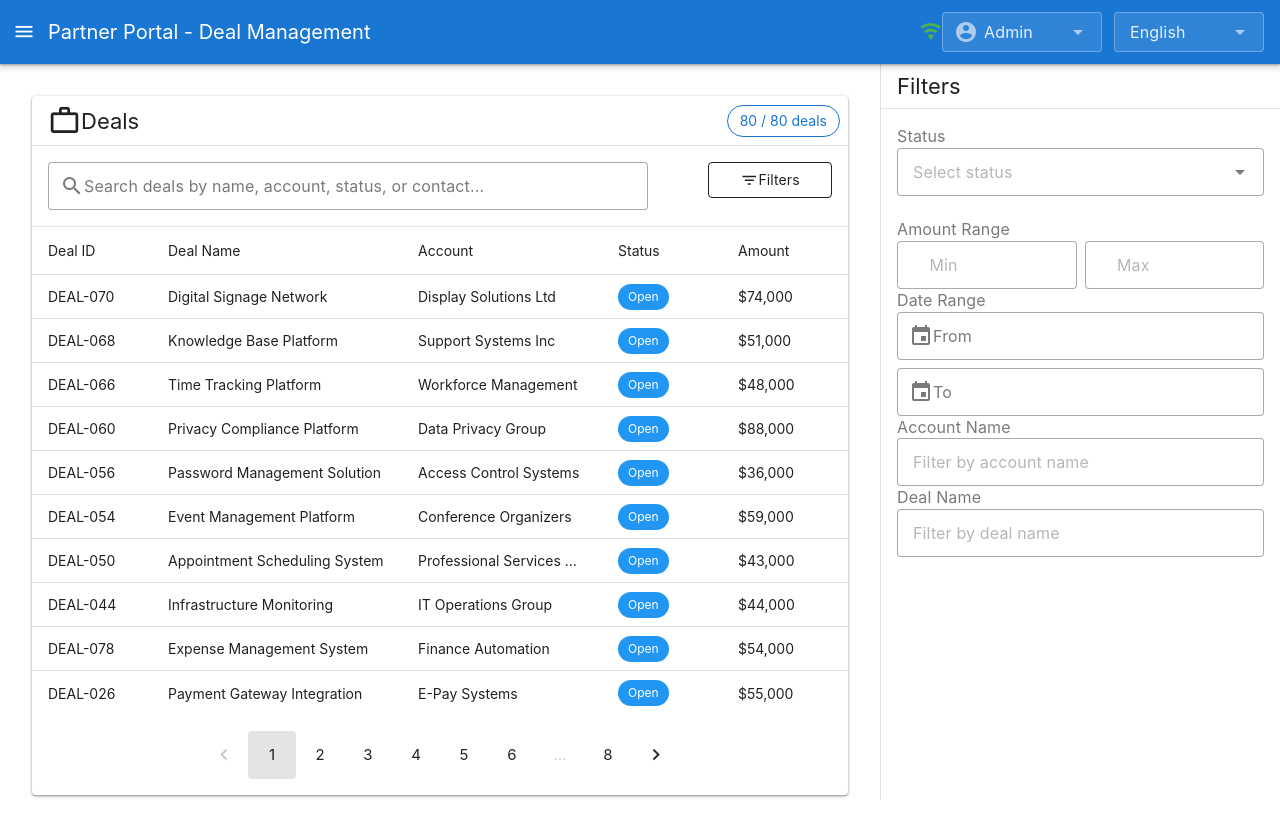
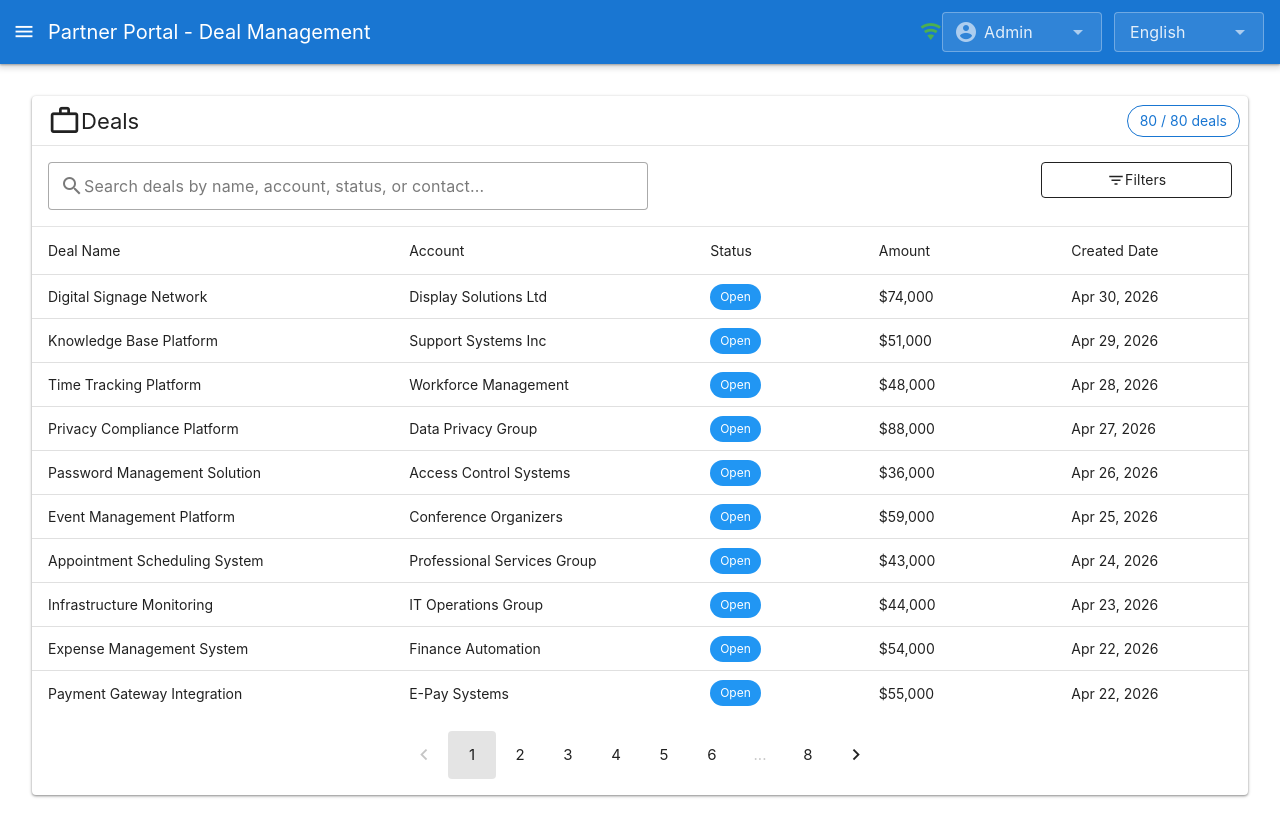
Before and after one commit to mariariazanova/partner-portal-dashboard, a Vue app: page /deals in a window 1280 px wide. Built offline with nearby package versions, Linux system fonts and the light colour scheme; the HTML template or start-up script is replaced by a standard one.

Commit message:
Fix some UI issues

```diff
--- a/src/App.vue
+++ b/src/App.vue
@@ -27,10 +27,10 @@ const languages = [
   { value: 'es', title: 'Español' },
 ]
 
-const roles = [
-  { value: UserRole.ADMIN, title: 'Admin' },
-  { value: UserRole.PARTNER, title: 'Partner' },
-]
+const roles = computed(() => [
+  { value: UserRole.ADMIN, title: t('userRole.admin') },
+  { value: UserRole.PARTNER, title: t('userRole.partner') },
+])
 
 function navigateTo(route: string) {
   router.push(route)
--- a/src/components/DealCard.vue
+++ b/src/components/DealCard.vue
@@ -1,8 +1,8 @@
 <template>
-  <v-card elevation="2" @click="$emit('view', deal.dealId)">
+  <v-card elevation="2" hover class="clickable-card" @click="$emit('view', deal.dealId)">
     <v-card-text>
-      <div class="d-flex justify-space-between align-center mb-2">
-        <div class="text-caption text-grey">{{ deal.dealId }}</div>
+      <div class="d-flex justify-space-between align-center mb-3">
+        <div class="text-h6">{{ deal.dealName }}</div>
         <v-chip
           :color="getStatusColor(deal.status)"
           size="small"
@@ -11,8 +11,6 @@
           {{ $t(`dealStatus.${deal.status.toLowerCase()}`) }}
         </v-chip>
       </div>
-
-      <div class="text-h6 mb-2">{{ deal.dealName }}</div>
 
       <div class="text-body-2 mb-3">
         <v-icon icon="mdi-office-building" size="small" class="me-1"></v-icon>
@@ -43,24 +41,15 @@
         </div>
       </div>
     </v-card-text>
-
-    <v-card-actions>
-      <v-spacer></v-spacer>
-      <v-btn
-        color="primary"
-        variant="text"
-        append-icon="mdi-arrow-right"
-        @click.stop="$emit('view', deal.dealId)"
-      >
-        {{ $t('common.viewDetails') }}
-      </v-btn>
-    </v-card-actions>
   </v-card>
 </template>
 
 <script setup lang="ts">
+import { useI18n } from 'vue-i18n'
 import type { Deal } from '@/types'
 import { DealStatus } from '@/types'
+
+const { locale } = useI18n()
 
 interface Props {
   deal: Deal
@@ -95,10 +84,21 @@ function formatCurrency(amount: number): string {
 }
 
 function formatDate(dateString: string): string {
-  return new Date(dateString).toLocaleDateString('en-US', {
+  return new Date(dateString).toLocaleDateString(locale.value, {
     year: 'numeric',
     month: 'short',
     day: 'numeric',
   })
 }
 </script>
+
+<style scoped>
+.clickable-card {
+  cursor: pointer;
+  transition: transform 0.2s ease, box-shadow 0.2s ease;
+}
+
+.clickable-card:hover {
+  transform: translateY(-2px);
+}
+</style>
--- a/src/components/FilterPanel.vue
+++ b/src/components/FilterPanel.vue
@@ -13,20 +13,19 @@
       <!-- Header -->
       <v-card-title class="d-flex justify-space-between align-center">
         <span class="text-h6">{{ $t('filters.title') }}</span>
-        <div>
+        <div class="d-flex align-center ga-2">
           <v-chip
             v-if="activeFilterCount > 0"
             color="primary"
             size="small"
-            class="mr-2"
           >
             {{ activeFilterCount }}
           </v-chip>
           <v-btn
             v-if="activeFilterCount > 0"
-            variant="text"
+            variant="outlined"
             size="small"
-            color="error"
+            color="primary"
             @click="handleClearAll"
           >
             {{ $t('common.clearAll') }}
@@ -54,13 +53,14 @@
             :placeholder="$t('filters.statusPlaceholder')"
             clearable
           >
-            <template #chip="{ item, props }">
+            <template #chip="{ item }">
               <v-chip
-                v-bind="props"
                 :color="getStatusColor(item.value)"
                 size="small"
+                closable
+                @click:close="removeStatusFilter(item.value)"
               >
-                {{ item.title }}
+                {{ item.label }}
               </v-chip>
             </template>
           </v-select>
@@ -333,6 +333,13 @@ function getStatusColor(status: DealStatus) {
   }
 }
 
+// Remove status filter
+function removeStatusFilter(status: DealStatus) {
+  localFilters.value.statusFilter = localFilters.value.statusFilter.filter(
+    (s) => s !== status
+  )
+}
+
 // Build active filter chips
 const activeFilterChips = computed(() => {
   const chips: Array<{ key: string; label: string; onClose: () => void }> = []
--- a/src/locales/de.json
+++ b/src/locales/de.json
@@ -90,6 +90,10 @@
     "approved": "Genehmigt",
     "rejected": "Abgelehnt"
   },
+  "userRole": {
+    "admin": "Administrator",
+    "partner": "Partner"
+  },
   "language": {
     "select": "Sprache"
   }
--- a/src/locales/en.json
+++ b/src/locales/en.json
@@ -90,6 +90,10 @@
     "approved": "Approved",
     "rejected": "Rejected"
   },
+  "userRole": {
+    "admin": "Admin",
+    "partner": "Partner"
+  },
   "language": {
     "select": "Language"
   }
--- a/src/locales/es.json
+++ b/src/locales/es.json
@@ -90,6 +90,10 @@
     "approved": "Aprobado",
     "rejected": "Rechazado"
   },
+  "userRole": {
+    "admin": "Administrador",
+    "partner": "Socio"
+  },
   "language": {
     "select": "Idioma"
   }
--- a/src/locales/ja.json
+++ b/src/locales/ja.json
@@ -90,6 +90,10 @@
     "approved": "承認済み",
     "rejected": "却下"
   },
+  "userRole": {
+    "admin": "管理者",
+    "partner": "パートナー"
+  },
   "language": {
     "select": "言語"
   }
--- a/src/stores/dealStore.ts
+++ b/src/stores/dealStore.ts
@@ -71,6 +71,7 @@ export const useDealStore = defineStore('deals', () => {
       const searchLower = filters.value.search.toLowerCase().trim()
       result = result.filter((deal) => {
         return (
+          deal.dealId.toLowerCase().includes(searchLower) ||
           deal.dealName.toLowerCase().includes(searchLower) ||
           deal.accountName.toLowerCase().includes(searchLower) ||
           deal.status.toLowerCase().includes(searchLower) ||
--- a/src/views/DealDetailsView.vue
+++ b/src/views/DealDetailsView.vue
@@ -188,6 +188,7 @@
 <script setup lang="ts">
 import { ref, computed, onMounted } from 'vue'
 import { useRoute, useRouter } from 'vue-router'
+import { useI18n } from "vue-i18n"
 import { useDealStore } from '@/stores/dealStore'
 import { DealStatus } from '@/types'
 import type { Deal } from '@/types'
@@ -195,6 +196,7 @@ import { useNotification } from '@/composables/useNotification'
 
 const route = useRoute()
 const router = useRouter()
+const { locale } = useI18n()
 const dealStore = useDealStore()
 const notification = useNotification()
 
@@ -230,7 +232,7 @@ function formatCurrency(amount: number): string {
 }
 
 function formatDate(dateString: string): string {
-  return new Date(dateString).toLocaleDateString('en-US', {
+  return new Date(dateString).toLocaleDateString(locale.value, {
     year: 'numeric',
     month: 'long',
     day: 'numeric',
--- a/src/views/DealListView.vue
+++ b/src/views/DealListView.vue
@@ -21,21 +21,34 @@
                 <SearchBar />
               </v-col>
               <v-col cols="12" sm="3" md="2">
+                <v-badge
+                  v-if="isMobile && dealStore.activeFilterCount > 0"
+                  :content="dealStore.activeFilterCount"
+                  color="primary"
+                  floating
+                >
+                  <v-btn
+                    :color="dealStore.activeFilterCount > 0 ? 'primary' : 'default'"
+                    variant="outlined"
+                    icon="mdi-filter-variant"
+                    @click="filterDrawer = !filterDrawer"
+                    block
+                  />
+                </v-badge>
                 <v-btn
+                  v-else
                   :color="dealStore.activeFilterCount > 0 ? 'primary' : 'default'"
                   variant="outlined"
-                  :prepend-icon="isMobile ? undefined : 'mdi-filter-variant'"
-                  :icon="isMobile ? 'mdi-filter-variant' : undefined"
+                  :prepend-icon="isMobile ? 'mdi-filter-variant' : 'mdi-filter-variant'"
                   @click="filterDrawer = !filterDrawer"
                   block
                 >
                   <span v-if="!isMobile">{{ $t('filters.title') }}</span>
                   <v-badge
-                    v-if="dealStore.activeFilterCount > 0"
+                    v-if="!isMobile && dealStore.activeFilterCount > 0"
                     :content="dealStore.activeFilterCount"
                     color="primary"
-                    :inline="!isMobile"
-                    :floating="isMobile"
+                    inline
                   />
                 </v-btn>
               </v-col>
@@ -115,16 +128,12 @@
             :loading="loading"
             :items-per-page="itemsPerPage"
             hide-default-footer
-            class="elevation-0 deals-table"
+            disable-sort
+            class="elevation-0 deals-table clickable-rows"
             item-value="dealId"
+            hover
+            @click:row="(event, { item }) => viewDeal(item.dealId)"
           >
-            <!-- Deal ID Column Template -->
-            <template #[`item.dealId`]="{ item }">
-              <div class="text-truncate-cell" :title="item.dealId">
-                {{ item.dealId }}
-              </div>
-            </template>
-
             <!-- Deal Name Column Template -->
             <template #[`item.dealName`]="{ item }">
               <div class="text-truncate-cell" :title="item.dealName">
@@ -146,7 +155,7 @@
                 size="small"
                 variant="flat"
               >
-                {{ item.status }}
+                {{ $t(`dealStatus.${item.status.toLowerCase()}`) }}
               </v-chip>
             </template>
 
@@ -158,16 +167,6 @@
             <!-- Created Date Column Template -->
             <template #[`item.createdDate`]="{ item }">
               {{ formatDate(item.createdDate) }}
-            </template>
-
-            <!-- Actions Column Template -->
-            <template #[`item.actions`]="{ item }">
-              <v-btn
-                icon="mdi-eye-outline"
-                size="small"
-                variant="text"
-                @click="viewDeal(item.dealId)"
-              ></v-btn>
             </template>
           </v-data-table>
 
@@ -220,8 +219,8 @@ import FilterPanel from '@/components/FilterPanel.vue'
 import { useNotification } from '@/composables/useNotification'
 
 const router = useRouter()
-const { mobile, lgAndUp } = useDisplay()
-const { t } = useI18n()
+const { mobile } = useDisplay()
+const { t, locale } = useI18n()
 const dealStore = useDealStore()
 const notification = useNotification()
 
@@ -230,7 +229,7 @@ const page = ref(1)
 const itemsPerPage = 10
 const mobilePage = ref(1)
 const itemsPerPageMobile = 10
-const filterDrawer = ref(lgAndUp.value) // Open by default on large screens (1280px+), closed on mobile/tablet
+const filterDrawer = ref(false) // Open by default on large screens (1280px+), closed on mobile/tablet
 
 // Computed
 const isMobile = computed(() => mobile.value)
@@ -257,13 +256,11 @@ const paginatedDealsForMobile = computed(() => {
 
 // Table headers (computed for i18n reactivity)
 const headers = computed(() => [
-  { title: t('dealList.table.dealId'), key: 'dealId', sortable: true, width: '120px' },
-  { title: t('dealList.table.dealName'), key: 'dealName', sortable: true, width: '250px' },
-  { title: t('dealList.table.accountName'), key: 'accountName', sortable: true, width: '200px' },
-  { title: t('dealList.table.status'), key: 'status', sortable: true, width: '120px' },
-  { title: t('dealList.table.amount'), key: 'amount', sortable: true, width: '140px' },
-  { title: t('dealList.table.createdDate'), key: 'createdDate', sortable: true, width: '140px' },
-  { title: t('dealList.table.actions'), key: 'actions', sortable: false, align: 'center' as const, width: '100px' },
+  { title: t('dealList.table.dealName'), key: 'dealName', width: '300px' },
+  { title: t('dealList.table.accountName'), key: 'accountName', width: '250px' },
+  { title: t('dealList.table.status'), key: 'status', width: '140px' },
+  { title: t('dealList.table.amount'), key: 'amount', width: '160px' },
+  { title: t('dealList.table.createdDate'), key: 'createdDate', width: '160px' },
 ])
 
 // Methods
@@ -290,7 +287,7 @@ function formatCurrency(amount: number): string {
 }
 
 function formatDate(dateString: string): string {
-  return new Date(dateString).toLocaleDateString('en-US', {
+  return new Date(dateString).toLocaleDateString(locale.value, {
     year: 'numeric',
     month: 'short',
     day: 'numeric',
@@ -354,13 +351,20 @@ async function loadDeals() {
   table-layout: fixed;
 }
 
+/* Clickable rows styling */
+:deep(.clickable-rows tbody tr) {
+  cursor: pointer;
+}
+
+/* Deal Name - Column 1 */
 :deep(.deals-table th:nth-child(1)),
 :deep(.deals-table td:nth-child(1)) {
-  width: 120px !important;
-  min-width: 120px !important;
-  max-width: 120px !important;
+  width: 300px !important;
+  min-width: 300px !important;
+  max-width: 300px !important;
 }
 
+/* Account Name - Column 2 */
 :deep(.deals-table th:nth-child(2)),
 :deep(.deals-table td:nth-child(2)) {
   width: 250px !important;
@@ -368,38 +372,27 @@ async function loadDeals() {
   max-width: 250px !important;
 }
 
+/* Status - Column 3 */
 :deep(.deals-table th:nth-child(3)),
 :deep(.deals-table td:nth-child(3)) {
-  width: 200px !important;
-  min-width: 200px !important;
-  max-width: 200px !important;
-}
-
-:deep(.deals-table th:nth-child(4)),
-:deep(.deals-table td:nth-child(4)) {
-  width: 120px !important;
-  min-width: 120px !important;
-  max-width: 120px !important;
-}
-
-:deep(.deals-table th:nth-child(5)),
-:deep(.deals-table td:nth-child(5)) {
   width: 140px !important;
   min-width: 140px !important;
   max-width: 140px !important;
 }
 
-:deep(.deals-table th:nth-child(6)),
-:deep(.deals-table td:nth-child(6)) {
-  width: 140px !important;
-  min-width: 140px !important;
-  max-width: 140px !important;
+/* Amount - Column 4 */
+:deep(.deals-table th:nth-child(4)),
+:deep(.deals-table td:nth-child(4)) {
+  width: 160px !important;
+  min-width: 160px !important;
+  max-width: 160px !important;
 }
 
-:deep(.deals-table th:nth-child(7)),
-:deep(.deals-table td:nth-child(7)) {
-  width: 100px !important;
-  min-width: 100px !important;
-  max-width: 100px !important;
+/* Created Date - Column 5 */
+:deep(.deals-table th:nth-child(5)),
+:deep(.deals-table td:nth-child(5)) {
+  width: 160px !important;
+  min-width: 160px !important;
+  max-width: 160px !important;
 }
 </style>
```
Also changed, not shown: 1 other file (tests, documents, lock files or other folders).
